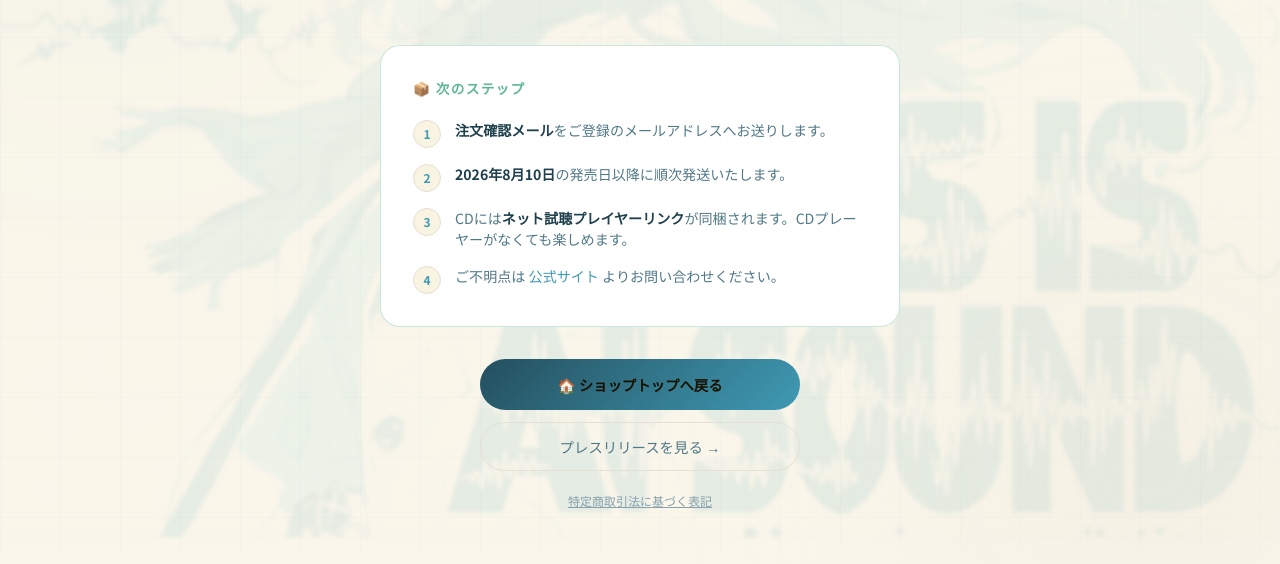
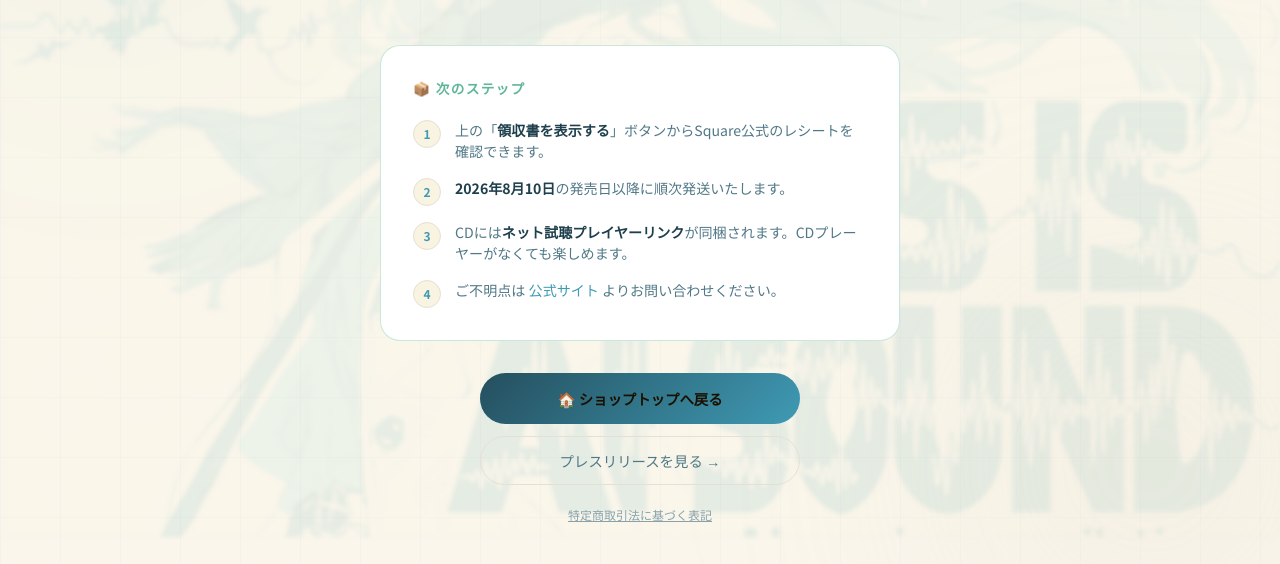
Before and after one commit to MYST0518/coedo_music_label, a website: page success.html in a window 1280 px wide. Shown: the part 263-827 px from the top of the page. Drawn offline with Linux system fonts and the light colour scheme.

Commit message:
Update success page receipt info (success.html)

```diff
--- a/success.html
+++ b/success.html
@@ -213,7 +213,7 @@
         <li class="success-step">
           <div class="step-num">1</div>
           <div class="step-text">
-            <strong>注文確認メール</strong>をご登録のメールアドレスへお送りします。
+            上の「<strong>領収書を表示する</strong>」ボタンからSquare公式のレシートを確認できます。
           </div>
         </li>
         <li class="success-step">
```
